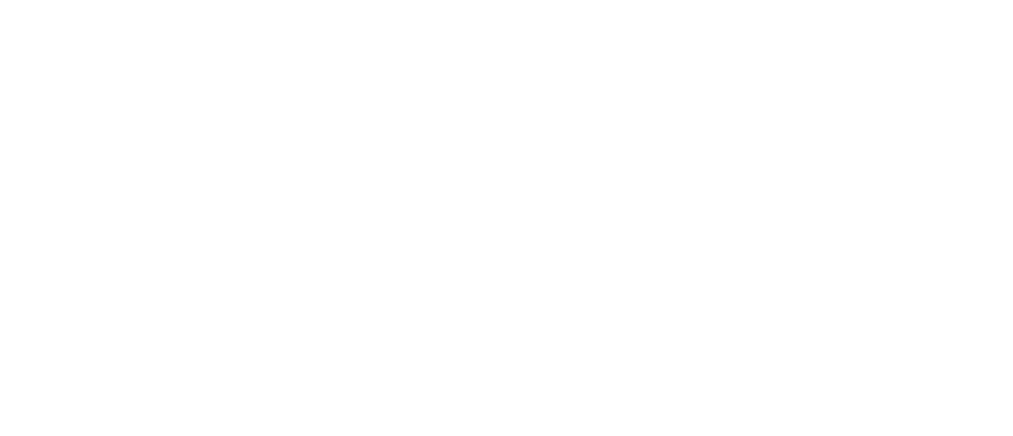
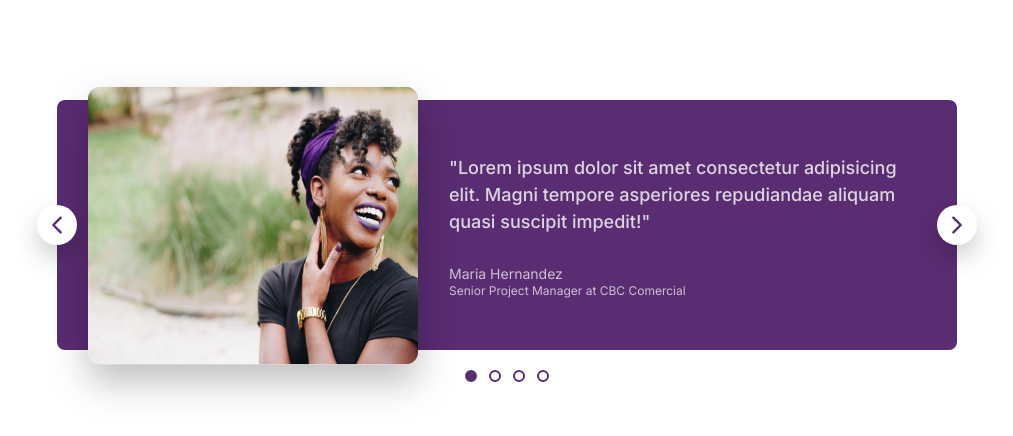
Before and after one commit to racioppi/carousel, a plain HTML site: page index.html in a window 1280 px wide. Shown: the whole page, without its empty margins (133-1146 px from the left). Drawn offline with nearby package versions, Linux system fonts and the light colour scheme.

Commit message:
Saving the carousel component

```diff
--- a/index.html
+++ b/index.html
@@ -14,5 +14,39 @@
 
     <title>Carousel Component</title>
   </head>
-  <body></body>
+  <body>
+    <div class="carousel">
+      <img src="maria.jpg" alt="Maria Hernandez" />
+      <blockquote class="testimonial">
+        <p class="testimonial_text">
+          "Lorem ipsum dolor sit amet consectetur adipisicing elit. Magni
+          tempore asperiores repudiandae aliquam quasi suscipit impedit!"
+        </p>
+        <p class="testimonial_author">Maria Hernandez</p>
+        <p class="testimonial_job">Senior Project Manager at CBC Comercial</p>
+      </blockquote>
+      <button class="btn btn_left">
+        <ion-icon class="btn_icon" name="chevron-back-outline"></ion-icon>
+      </button>
+      <button class="btn btn_right">
+        <ion-icon class="btn_icon" name="chevron-forward-outline"></ion-icon>
+      </button>
+      <div class="dots">
+        <button class="dot dot_fill">&nbsp;</button>
+        <button class="dot">&nbsp;</button>
+        <button class="dot">&nbsp;</button>
+        <button class="dot">&nbsp;</button>
+      </div>
+    </div>
+
+    <!-- Icons Installation -->
+    <script
+      type="module"
+      src="https://unpkg.com/ionicons@5.5.2/dist/ionicons/ionicons.esm.js"
+    ></script>
+    <script
+      nomodule
+      src="https://unpkg.com/ionicons@5.5.2/dist/ionicons/ionicons.js"
+    ></script>
+  </body>
 </html>
--- a/style.css
+++ b/style.css
@@ -8,9 +8,12 @@ FONT SIZE SYSTEM (px)
 COLOR SYSTEM
 
 MAIN COLOR: ##5A2C72
+SECUNDARY COLOR: #ded5e3
+TERTIARY COLOR: #cec0d5
 GREY COLOR: #343a40
 */
 
+/* GENERAL */
 * {
   margin: 0;
   padding: 0;
@@ -22,3 +25,103 @@ body {
   color: #343a40;
   line-height: 1;
 }
+
+.carousel {
+  width: 900px;
+  height: 250px;
+  margin: 100px auto;
+  background-color: #5a2c72;
+  padding: 32px 48px 32px 86px;
+  border-radius: 8px;
+
+  position: relative;
+
+  display: flex;
+  align-items: center;
+  gap: 86px;
+}
+
+img {
+  height: 185px;
+  width: 220px;
+  border-radius: 8px;
+  transform: scale(1.5);
+  box-shadow: 0 12px 24px rgba(0, 0, 0, 0.25);
+}
+
+.testimonial_text {
+  font-size: 18px;
+  font-weight: 500;
+  line-height: 1.5;
+  margin-bottom: 32px;
+  color: #ded5e3;
+}
+
+.testimonial_author {
+  font-size: 14px;
+  margin-bottom: 4px;
+  color: #cec0d5;
+}
+
+.testimonial_job {
+  font-size: 12px;
+  color: #cec0d5;
+}
+
+/* CONTROLS */
+
+.btn {
+  background-color: #fff;
+  border: none;
+  height: 40px;
+  width: 40px;
+  border-radius: 50%;
+  position: absolute;
+  box-shadow: 0 12px 24px rgba(0, 0, 0, 0.2);
+  cursor: pointer;
+
+  display: flex;
+  align-items: center;
+  justify-content: center;
+}
+
+.btn_left {
+  left: 0;
+  top: 50%;
+  transform: translate(-50%, -50%);
+}
+
+.btn_right {
+  right: 0;
+  top: 50%;
+  transform: translate(50%, -50%);
+}
+
+.btn_icon {
+  height: 26px;
+  width: 26px;
+  color: #5a2c72;
+}
+
+.dots {
+  position: absolute;
+  left: 50%;
+  bottom: 0;
+  transform: translate(-50%, 32px);
+
+  display: flex;
+  gap: 12px;
+}
+
+.dot {
+  height: 12px;
+  width: 12px;
+  background-color: #fff;
+  border: 2px solid #5a2c72;
+  border-radius: 50%;
+  cursor: pointer;
+}
+
+.dot_fill {
+  background-color: #5a2c72;
+}
```
Also changed, not shown: maria.jpg (added).
